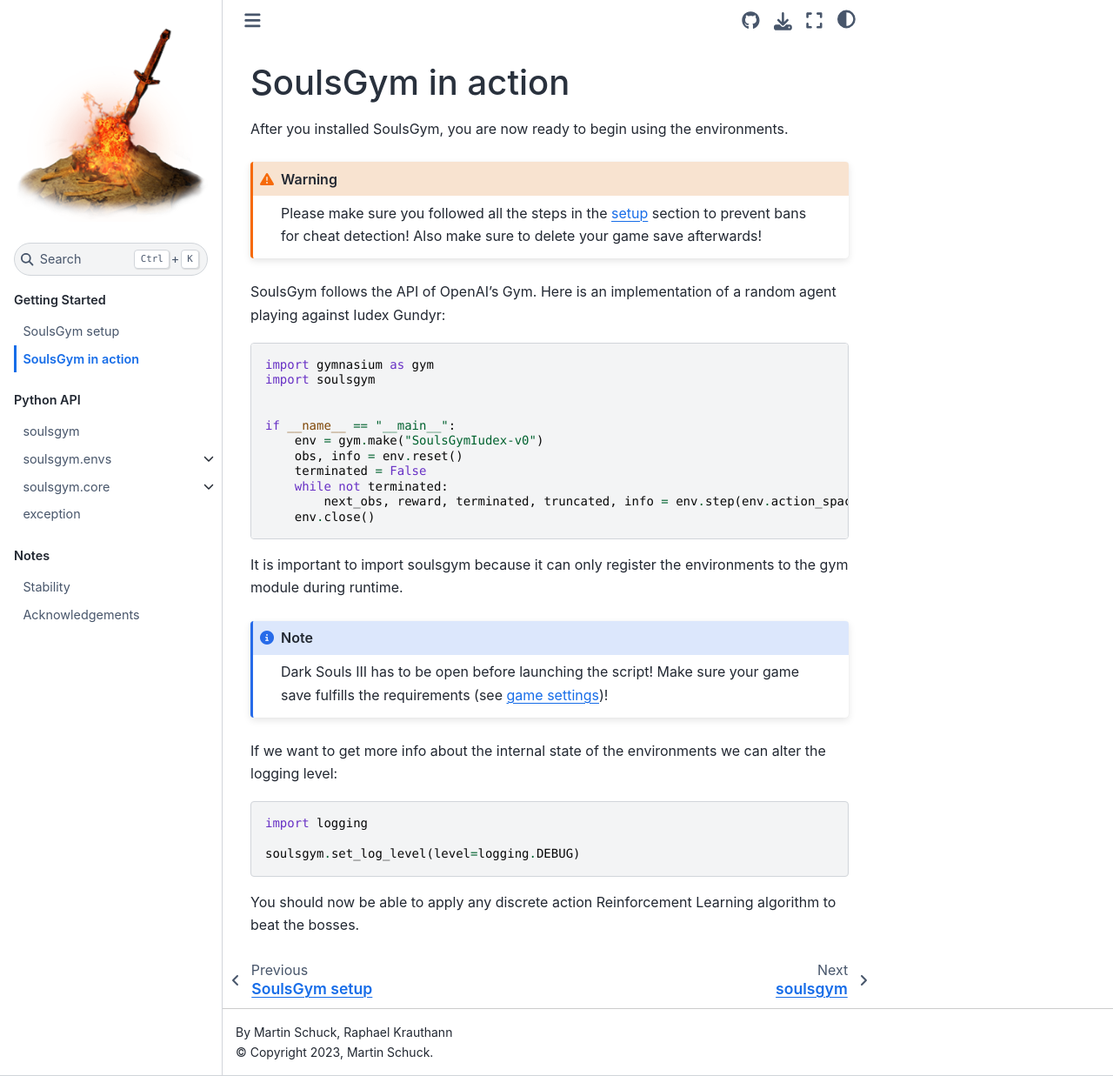
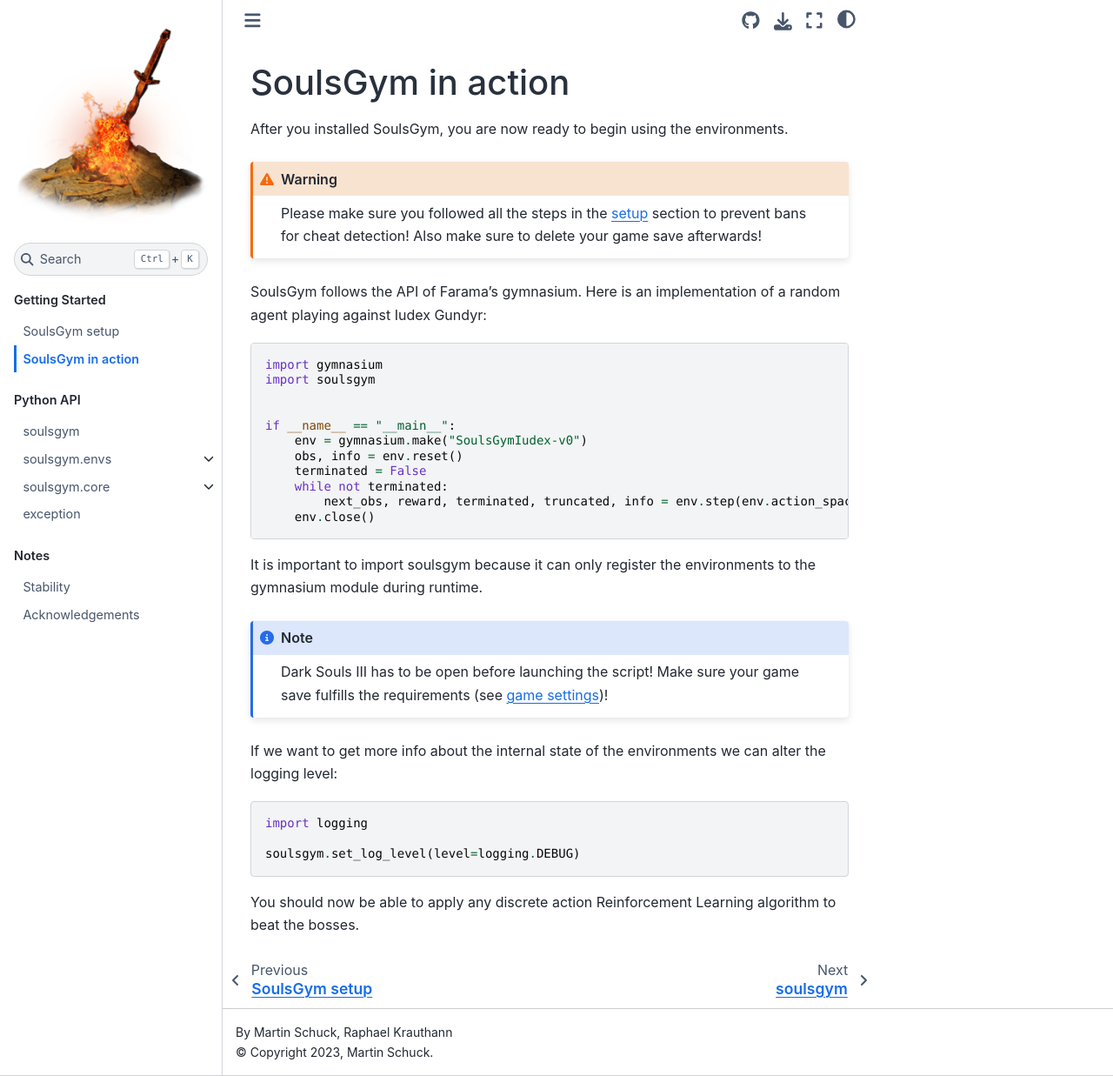
Before and after one commit to amacati/SoulsGym, a Sphinx documentation site: the page built from docs/getting_started/gym.rst, in a window 1280 px wide and 1237 px high. Shown: the whole window at 87% size. Built offline with Sphinx 7.4.7 and the Sphinx Book theme 1.1.4, drawn with Linux system fonts in a browser that asks for light colours.

Commit message:
Change doc references of OpenAI gym to Farama's gymnasium. Closes #46

```diff
--- a/docs/getting_started/gym.rst
+++ b/docs/getting_started/gym.rst
@@ -8,24 +8,24 @@
     Please make sure you followed all the steps in the :ref:`setup <setup>`
     section to prevent bans for cheat detection! Also make sure to delete your game save afterwards!
 
-SoulsGym follows the API of OpenAI's Gym. Here is an implementation of a random agent playing against
+SoulsGym follows the API of Farama's gymnasium. Here is an implementation of a random agent playing against
 Iudex Gundyr:
 
 .. code-block:: python
 
-    import gymnasium as gym
+    import gymnasium
     import soulsgym
 
 
     if __name__ == "__main__":
-        env = gym.make("SoulsGymIudex-v0")
+        env = gymnasium.make("SoulsGymIudex-v0")
         obs, info = env.reset()
         terminated = False
         while not terminated:
             next_obs, reward, terminated, truncated, info = env.step(env.action_space.sample())
         env.close()
 
-It is important to import soulsgym because it can only register the environments to the gym module
+It is important to import soulsgym because it can only register the environments to the gymnasium module
 during runtime.
 
 .. note::
--- a/docs/index.rst
+++ b/docs/index.rst
@@ -9,9 +9,11 @@
 .. figure:: img/soulsgym_banner.png
    :align: center
 
-SoulsGym is an extension of the OpenAI Gym module for Reinforcement Learning in Python.
+SoulsGym is an extension of the `Gymnasium`_ module, the successor of OpenAI's gym for Reinforcement Learning in Python.
 With SoulsGym you can train Reinforcement Learning algorithms on Dark Souls III bosses using the Gym API.
 The video shows an example of an agent training against Iudex Gundyr. The game runs at 3x speed to accelerate training.
+
+.. _Gymnasium: https://farama.org/Announcing-The-Farama-Foundation
 
 .. raw:: html
 
--- a/pyproject.toml
+++ b/pyproject.toml
@@ -6,8 +6,8 @@
 
 [project]
 name = "soulsgym"
-version = "1.0.0"
-description = "OpenAI gym extension for DarkSouls III"
+version = "1.0.1"
+description = "Gymnasium extension for DarkSouls III"
 readme = "README.md"
 authors = [{ name = "Martin Schuck", email = "real.amacati@gmail.com" }]
 license = { file = "LICENSE" }
```
Also changed, not shown: README.md (+5 -5 lines), soulsgym/__init__.py (+4 -4 lines), 1 other file.
